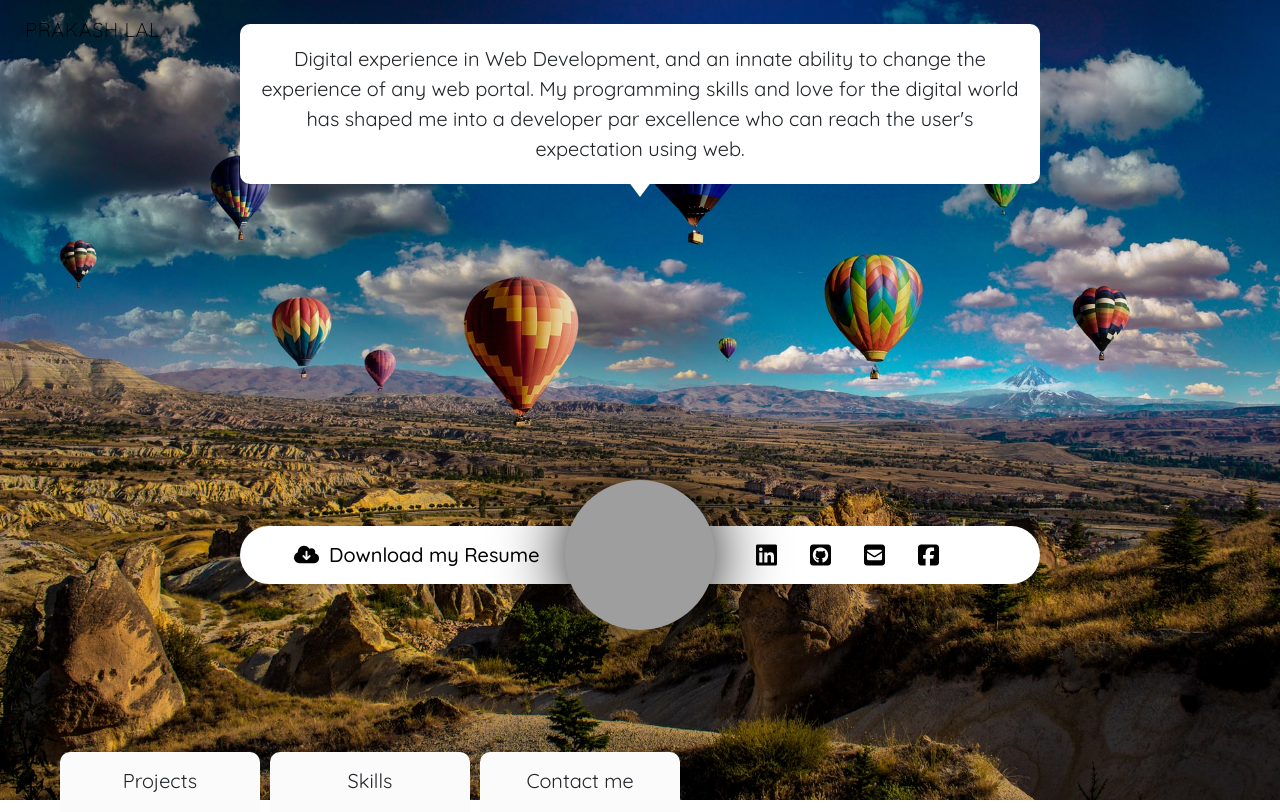
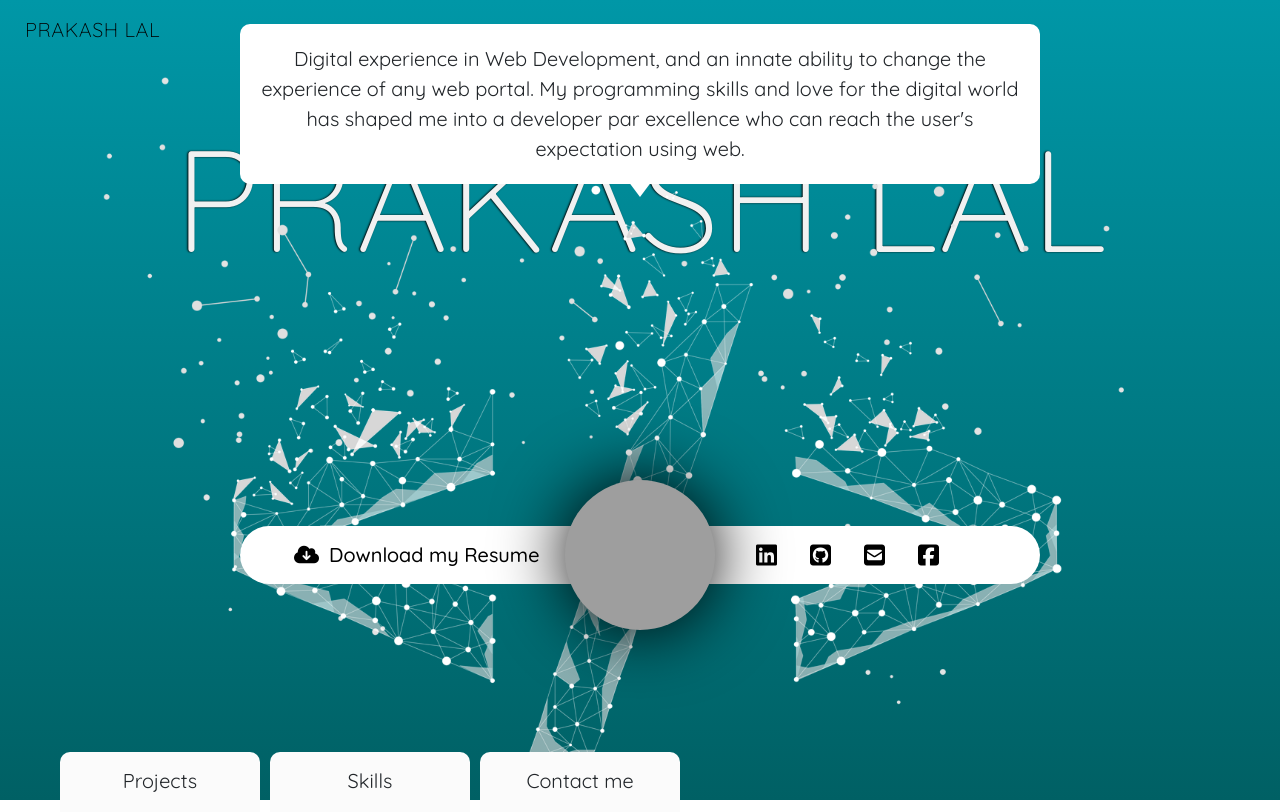
Before and after one commit to iprakashlal/me, a plain HTML site: page index.html in a window 1280 px wide. Drawn offline with nearby package versions, Linux system fonts and the light colour scheme; grey boxes are pictures that could not be loaded.

Commit message:
Update index.html

```diff
--- a/index.html
+++ b/index.html
@@ -79,7 +79,7 @@
         }
 
         .cityZoneImg {
-            background-image: url('test.jpg');
+            background-image: url('codeGraphic.png');
             background-repeat: no-repeat;
             background-size: cover;
             background-position: top;
```
